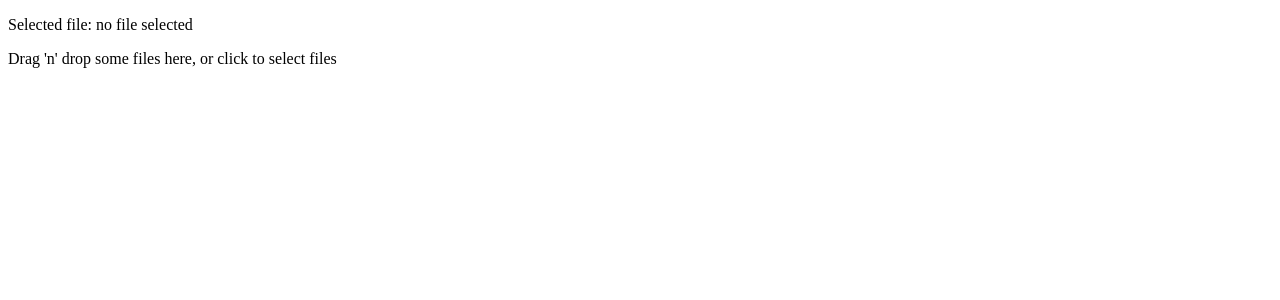
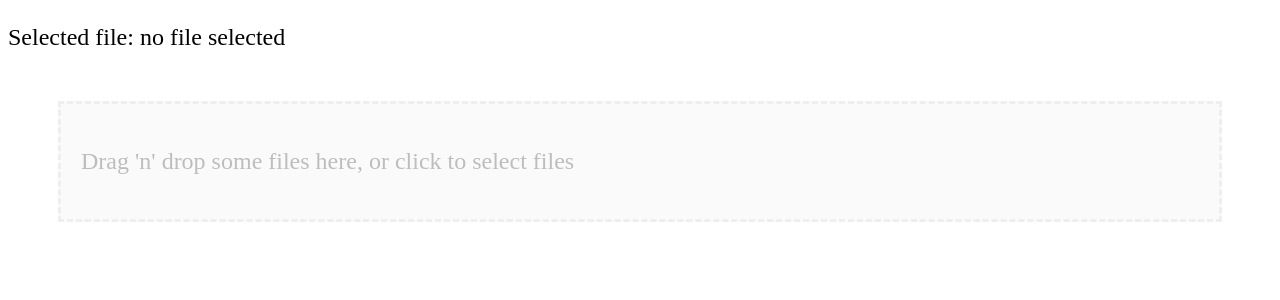
Before and after one commit to umbraperf/umbraperf, a React app: page / in a window 1280 px wide. Shown: the top 300 px of the page. Built offline with nearby package versions, Linux system fonts and the light colour scheme; the HTML template or start-up script is replaced by a standard one.

Commit message:
style dropzone, introduce css modules

```diff
--- a/src/dummy.module.css
+++ b/src/dummy.module.css
@@ -0,0 +1,35 @@
+.dropzoneBase{
+    flex: 1;
+    display: flex;
+    flex-direction: column;
+    align-items: center;
+    padding: 20px;
+    border-width: 2;
+    border-radius: 2;
+    border-color: #eeeeee;
+    border-style: dashed;
+    background-color: #fafafa;
+    color: #bdbdbd;
+    outline: none;
+    transition: border .24s ease-in-out;
+    margin: 50px;
+}
+
+.dropzoneActive{
+    composes: dropzoneBase;
+    border-color:#2196f3;
+}
+
+.dropzoneAccept{
+    composes: dropzoneBase;
+    border-color:#00e676;
+}
+
+.dropzoneReject{
+    composes: dropzoneBase;
+    border-color:#ff1744;
+}
+
+p{
+    font-size: x-large;
+}
--- a/src/dummy.tsx
+++ b/src/dummy.tsx
@@ -1,7 +1,7 @@
 import * as model from './model';
 import React from 'react';
 import { connect } from 'react-redux';
-import Dropzone from 'react-dropzone'
+import Dropzone, { DropzoneState } from 'react-dropzone'
 
 import * as profiler_core from '../crate/pkg';
 
@@ -22,7 +22,7 @@ class Dummy extends React.Component<Props> {
     }
 
     public async passToMichael(files: Array<File>) {
-       // const files = event.target.files;
+        // const files = event.target.files;
         if (!files || files?.length == 0 || files![0] == null) return;
         const file = files[0];
         const fileSize = file.size;
@@ -41,9 +41,9 @@ class Dummy extends React.Component<Props> {
         }
     }
 
-    public receiveFileOnDrop(acceptedFiles: Array<File>):void {
+    public receiveFileOnDrop(acceptedFiles: Array<File>): void {
 
-        if(acceptedFiles && acceptedFiles.length != 0 && acceptedFiles[0] != null){
+        if (acceptedFiles && acceptedFiles.length != 0 && acceptedFiles[0] != null) {
             this.props.setFileName(acceptedFiles[0].name);
             this.passToMichael(acceptedFiles);
         }
@@ -51,9 +51,10 @@ class Dummy extends React.Component<Props> {
 
     }
 
+
     public render() {
         return <div>
-{/*             {this.props.helloworld}<br />
+            {/*             {this.props.helloworld}<br />
             <button onClick={() => this.props.setHelloWorld("bar")} >SetBar</button>
             <button onClick={() => profiler_core.printSomething("bam")} >CallIntoWasm</button>
             <input type="file" onChange={(args: any) => this.passToMichael(args)} /> */}
@@ -62,15 +63,34 @@ class Dummy extends React.Component<Props> {
                 <p>
                     Selected file: {this.props.fileName}
                 </p>
-                <Dropzone accept = {".csv"} onDrop={(acceptedFiles, rejectedFiles) => this.receiveFileOnDrop(acceptedFiles)}>
-                    {({ getRootProps, getInputProps }) => (
-                        <section>
-                            <div {...getRootProps()}>
-                                <input {...getInputProps()} />
-                                <p>Drag 'n' drop some files here, or click to select files</p>
-                            </div>
-                        </section>
-                    )}
+                <Dropzone
+                    accept={'.csv'}
+                    multiple={false}
+                    onDrop={(acceptedFiles) => this.receiveFileOnDrop(acceptedFiles)}>
+                    {({ getRootProps, getInputProps, isDragActive, isDragAccept, isDragReject, acceptedFiles, fileRejections }: DropzoneState): any => {
+
+                        const dropzoneStyle = () => {
+                            if (isDragActive) {
+                                return "dropzoneActive";
+                            } else if (acceptedFiles.length !== 0) {
+                                return "dropzoneAccept";
+                            } else if (fileRejections.length !== 0) {
+                                return "dropzoneReject"
+                            } else {
+                                return "dropzoneBase"
+                            }
+                        };
+
+                        console.log(fileRejections);
+
+                        return (
+                            <section className={styles[dropzoneStyle()]}>
+                                <div {...getRootProps()} style={{ width: "100%", height: "100%" }}>
+                                    <input {...getInputProps()} />
+                                    <p>Drag 'n' drop some files here, or click to select files</p>
+                                </div>
+                            </section>)
+                    }}
                 </Dropzone>
             </div>
         </div>;
@@ -126,4 +146,8 @@ const mapDispatchToProps = (dispatch: model.Dispatch) => ({
         }),
 });
 
+const dropzoneStyle = () => ({
+
+});
+
 export default connect(mapStateToProps, mapDispatchToProps)(Dummy);
```
